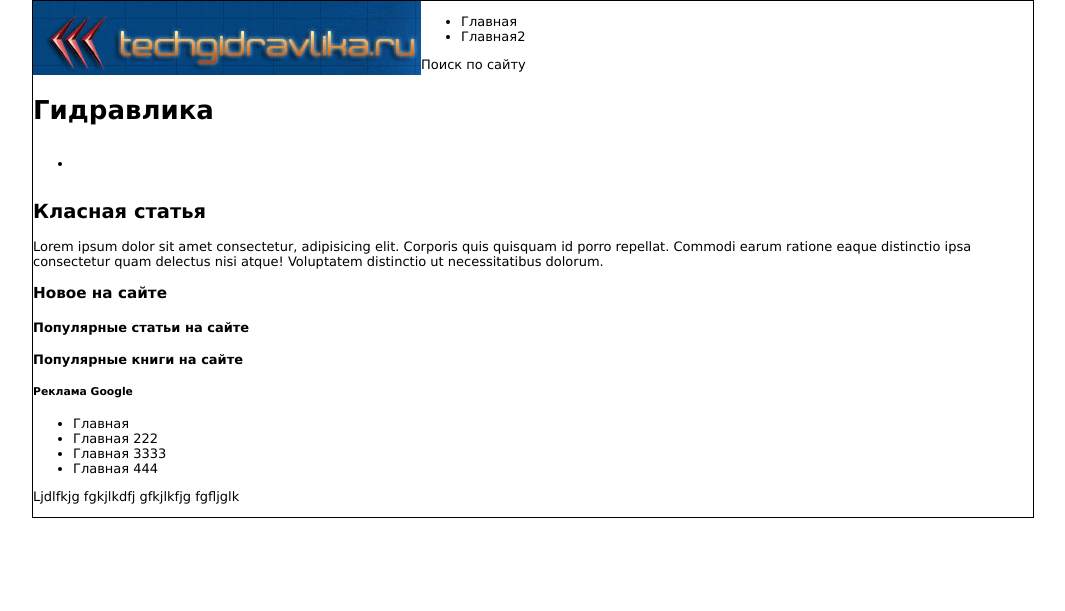
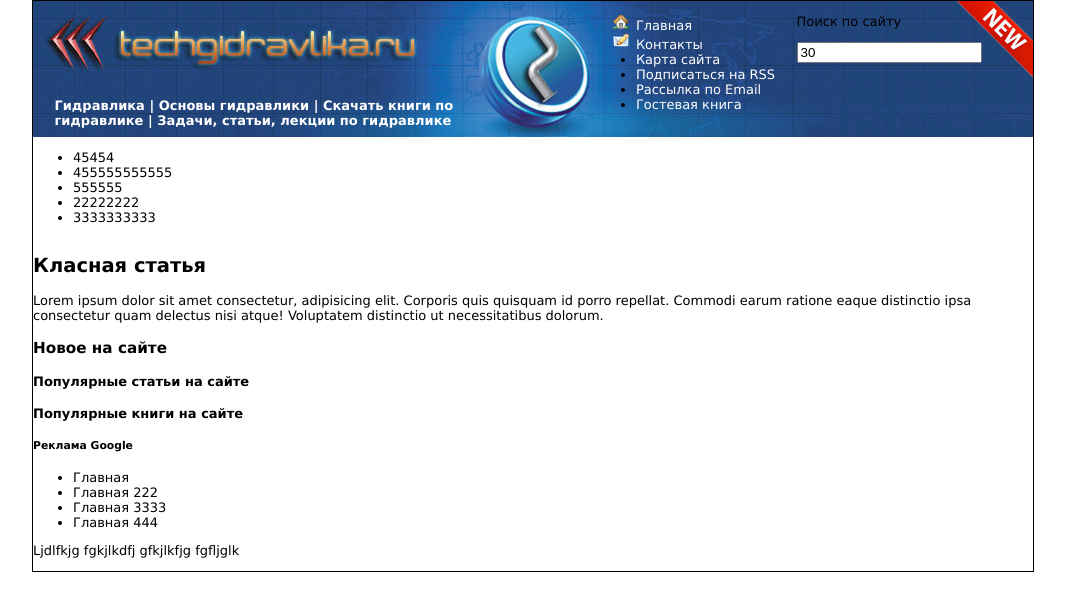
Before and after one commit to gidroadmin/techgidravlika, a PHP site: page / in a window 1280 px wide. Shown: the top 611 px of the page, without its empty margins (107-1172 px from the left). Run offline with PHP 8.4, Linux system fonts and the light colour scheme.

Commit message:
06_10_19

```diff
--- a/css/style.css
+++ b/css/style.css
@@ -14,5 +14,40 @@ body{
 }
 .header{
     display: flex;
-    background-image: url(..)
+    background-image: url(../img/Header.jpg);
+    height: 136px;
+    width: 100%;
+    background-repeat: no-repeat;
+    justify-content: space-evenly;
 }
+.title{
+    align-self: flex-end;
+    color: white;
+    font-size: 13px;
+    margin-right: 120px;
+    max-width: 400px;
+}
+.search{
+    margin-right: 30px;
+}
+.main-nav a{
+    color: white;
+    font-size: 13px;
+    text-decoration: none;
+    text-orientation: upright;
+    font-family: Verdana, Geneva, Tahoma, sans-serif;
+}
+.main-nav li{
+
+
+
+}
+.main-nav a:hover{
+    text-decoration-line: underline;
+}
+.house {
+    list-style-image: url(../img/house.png);
+}
+.email{
+    list-style-image: url(..//img/email_edit.png);
+}
--- a/index.html
+++ b/index.html
@@ -10,21 +10,29 @@
 <body>
     <div class="container">
         <header class="header">
-            <div class="right-header">
-                <img src="img/logo.jpg" alt="Гидравлика">
-                <h1 class="title">Гидравлика</h1>
-            </div>
+            <h1 class="title">Гидравлика | Основы гидравлики | Скачать книги по гидравлике | Задачи, статьи, лекции по гидравлике</h1>
             <nav class="main-nav">
                 <ul>
-                    <li>Главная</li>
-                    <li>Главная2</li>
+                    <li class="house"><a href="#">Главная</a></li>
+                    <li class="email"><a href="#">Контакты</a></li>
+                    <li><a href="#">Карта сайта</a></li>
+                    <li><a href="#">Подписаться на RSS</a></li>
+                    <li><a href="#">Рассылка по Email</a></li>
+                    <li><a href="#">Гостевая книга</a></li>
                 </ul>
-                <div class="search">Поиск по сайту</div>
+
             </nav>
+            <div class="search"><p>Поиск по сайту</p>
+                <input name="search" type="text" value="30" maxlength="300" />
+            </div>
         </header>
         <nav class="nav-left">
             <ul class="">
-                <li></li>
+                <li>45454</li>
+                <li>455555555555</li>
+                <li>555555</li>
+                <li>22222222</li>
+                <li>3333333333</li>
             </ul>
         </nav>
         <main class="main">
```
Also changed, not shown: img/Header.jpg (added), img/add.png (added), img/comments.png (added), img/email_edit.png (added), img/email_go.png (added), img/feed.png (added), img/feed_email.png (added), img/house.png (added).
